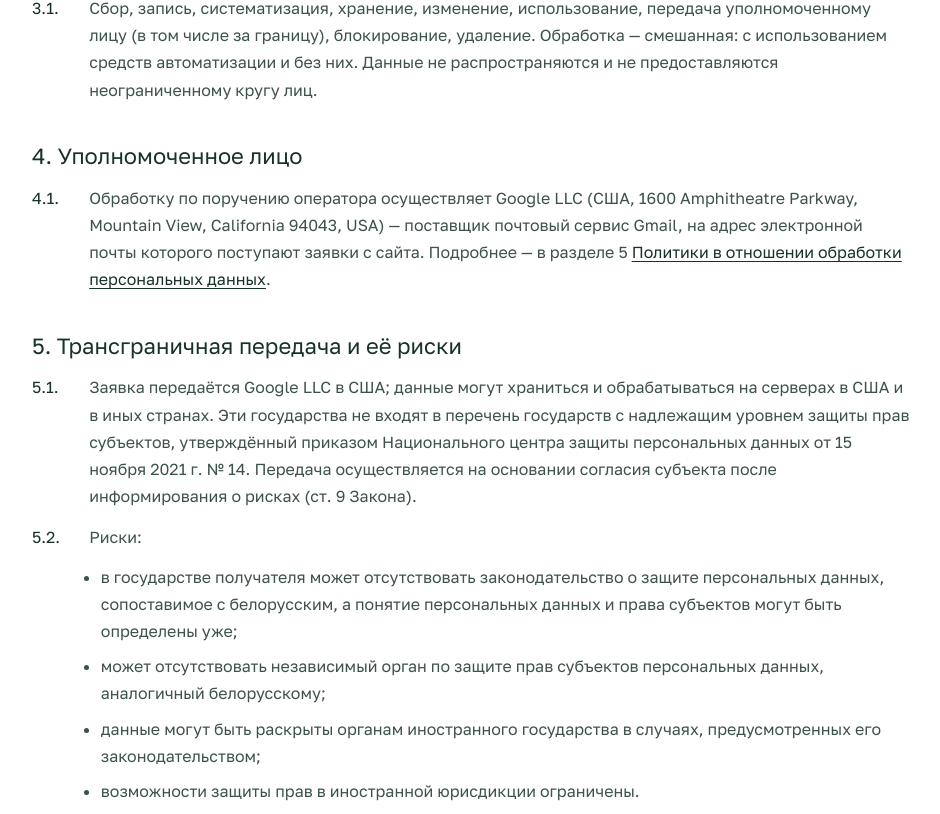
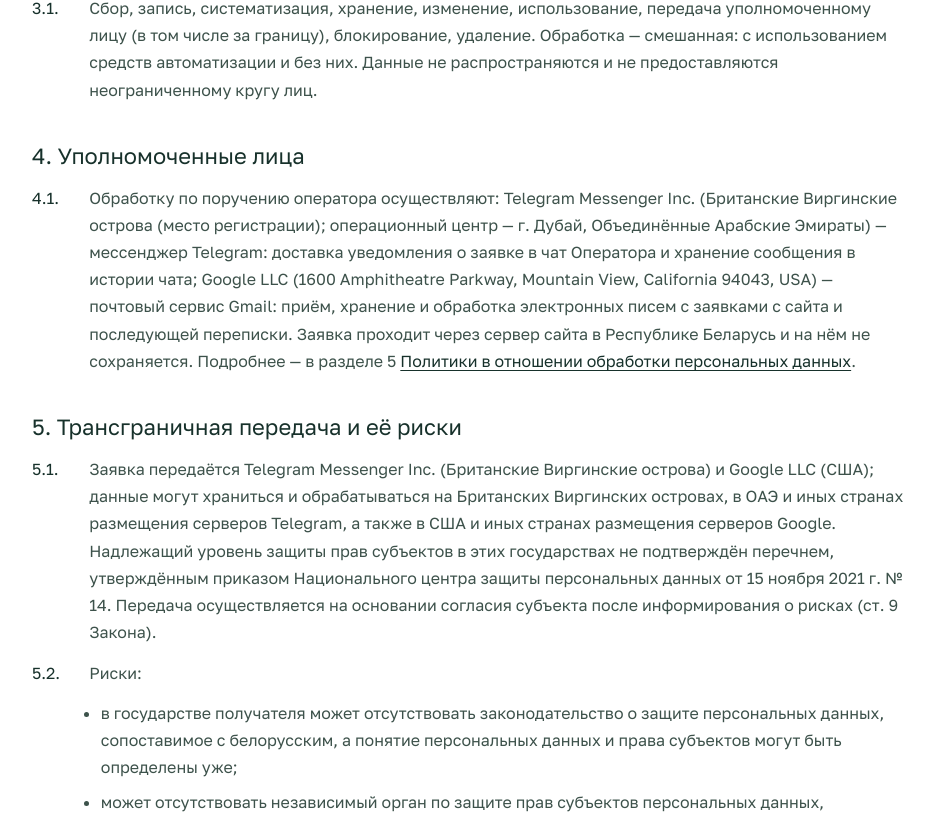
Before and after one commit to KirioA/darismysl, a Next.js app: page /consent in a window 1280 px wide. Shown: the part 851-1665 px from the top of the page, without its empty margins (168-1108 px from the left). Built offline with nearby package versions, Linux system fonts and the light colour scheme; a web font is replaced by a local one.

Commit message:
Legal texts: Telegram + Gmail as processors, server in Belarus
Consent version 2026-10-10: requests pass through the site server in
Belarus (not stored) and go to Telegram Messenger Inc. and Google LLC.

Co-Authored-By: Claude Opus 5.5 <noreply@anthropic.com>

```diff
--- a/app/company.ts
+++ b/app/company.ts
@@ -14,8 +14,10 @@ export const COMPANY = {
   minOrder: null as string | null,
   priceFrom: null as string | null,
   // Versions of the legal texts; sent with every request as proof of consent.
-  consentVersion: '2026-10-08',
-  policyDate: '8 октября 2026 г.',
+  consentVersion: '2026-10-10',
+  policyDate: '10 октября 2026 г.',
+  // The site's server: requests pass through it and are not stored there.
+  serverCountry: 'Республике Беларусь',
 } as const;
 
 export const AUTHORITY = {
@@ -26,9 +28,26 @@ export const AUTHORITY = {
   site: 'cpd.by',
 } as const;
 
-export const PROCESSOR = {
-  name: 'Google LLC',
-  country: 'США',
-  address: '1600 Amphitheatre Parkway, Mountain View, California 94043, USA',
-  service: 'почтовый сервис Gmail',
-} as const;
+// Authorised persons (processors) that receive every site request, abroad: hence the cross-border consent.
+export const PROCESSORS = [
+  {
+    name: 'Telegram Messenger Inc.',
+    country: 'Британские Виргинские острова',
+    // Telegram does not publish a street address; registration and operational base per public sources.
+    address: 'Британские Виргинские острова (место регистрации); операционный центр — г. Дубай, Объединённые Арабские Эмираты',
+    service: 'мессенджер Telegram',
+    does: 'доставка уведомления о заявке в чат Оператора и хранение сообщения в истории чата',
+    states: 'на Британских Виргинских островах, в ОАЭ и иных странах размещения серверов Telegram',
+  },
+  {
+    name: 'Google LLC',
+    country: 'США',
+    address: '1600 Amphitheatre Parkway, Mountain View, California 94043, USA',
+    service: 'почтовый сервис Gmail',
+    does: 'приём, хранение и обработка электронных писем с заявками с сайта и последующей переписки',
+    states: 'в США и иных странах размещения серверов Google',
+  },
+] as const;
+
+// "Telegram Messenger Inc. (Британские Виргинские острова) и Google LLC (США)"
+export const PROCESSORS_TEXT = PROCESSORS.map(p => `${p.name} (${p.country})`).join(' и ');
--- a/app/consent/page.tsx
+++ b/app/consent/page.tsx
@@ -1,7 +1,7 @@
 import type { Metadata } from 'next';
 import Link from 'next/link';
 import { Clause, LegalPage } from '../legal';
-import { AUTHORITY, COMPANY, PROCESSOR } from '../company';
+import { AUTHORITY, COMPANY, PROCESSORS, PROCESSORS_TEXT } from '../company';
 
 export const metadata: Metadata = {
   title: 'Согласие на обработку персональных данных — ДариСмысл',
@@ -50,19 +50,23 @@ export default function ConsentPage() {
       </section>
 
       <section>
-        <h2>4. Уполномоченное лицо</h2>
+        <h2>4. Уполномоченные лица</h2>
         <Clause n="4.1.">
-          Обработку по поручению оператора осуществляет {PROCESSOR.name} ({PROCESSOR.country}, {PROCESSOR.address}) — поставщик {PROCESSOR.service},
-          на адрес электронной почты которого поступают заявки с сайта. Подробнее — в разделе 5 <Link href="/privacy">Политики в отношении обработки персональных данных</Link>.
+          Обработку по поручению оператора осуществляют:{' '}
+          {PROCESSORS.map((p, i) => (
+            <span key={p.name}>{i ? '; ' : ''}{p.name} ({p.address}) — {p.service}: {p.does}</span>
+          ))}. Заявка проходит через сервер сайта в {COMPANY.serverCountry} и на нём не сохраняется. Подробнее — в разделе 5{' '}
+          <Link href="/privacy">Политики в отношении обработки персональных данных</Link>.
         </Clause>
       </section>
 
       <section id="transfer">
         <h2>5. Трансграничная передача и её риски</h2>
         <Clause n="5.1.">
-          Заявка передаётся {PROCESSOR.name} в США; данные могут храниться и обрабатываться на серверах в США и в иных странах. Эти государства не входят
-          в перечень государств с надлежащим уровнем защиты прав субъектов, утверждённый приказом Национального центра защиты персональных данных
-          от 15 ноября 2021 г. № 14. Передача осуществляется на основании согласия субъекта после информирования о рисках (ст. 9 Закона).
+          Заявка передаётся {PROCESSORS_TEXT}; данные могут храниться и обрабатываться{' '}
+          {PROCESSORS.map(p => p.states).join(', а также ')}. Надлежащий уровень защиты прав субъектов в этих государствах не подтверждён
+          перечнем, утверждённым приказом Национального центра защиты персональных данных от 15 ноября 2021 г. № 14. Передача осуществляется
+          на основании согласия субъекта после информирования о рисках (ст. 9 Закона).
         </Clause>
         <Clause n="5.2.">Риски:</Clause>
         <ul className="legal-list">
--- a/app/lead-form.tsx
+++ b/app/lead-form.tsx
@@ -2,7 +2,7 @@
 
 import Link from 'next/link';
 import { useEffect, useRef, useState } from 'react';
-import { COMPANY, PROCESSOR } from './company';
+import { COMPANY, PROCESSORS } from './company';
 import { GIFT_TYPES } from './lead-types';
 
 type Status = 'idle' | 'sending' | 'sent' | 'error';
@@ -111,7 +111,7 @@ export default function LeadForm() {
         <label className="check">
           <input type="checkbox" name="consent_transfer" value="да" required />
           <span>
-            Согласен(на) на <Link href="/consent#transfer" target="_blank">трансграничную передачу</Link> данных ({PROCESSOR.country}, {PROCESSOR.name}).
+            Согласен(на) на <Link href="/consent#transfer" target="_blank">трансграничную передачу</Link> данных ({PROCESSORS.map(p => `${p.service.split(' ').pop()} — ${p.country}`).join('; ')}).
           </span>
         </label>
         <details className="operator-note">
```
Also changed, not shown: app/privacy/page.tsx (+14 -10 lines).
